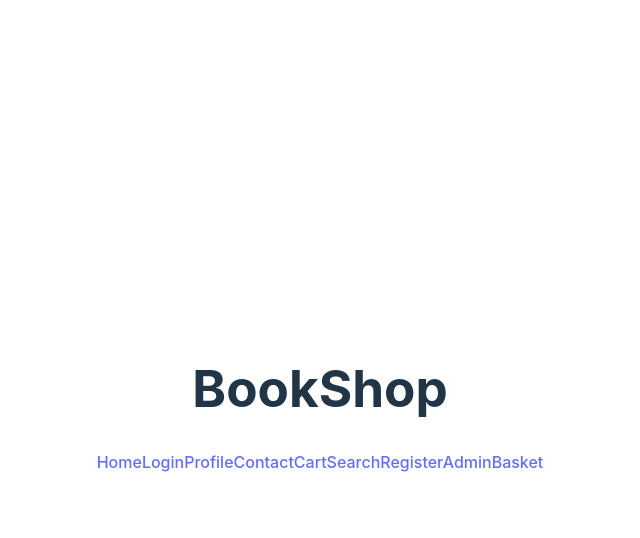
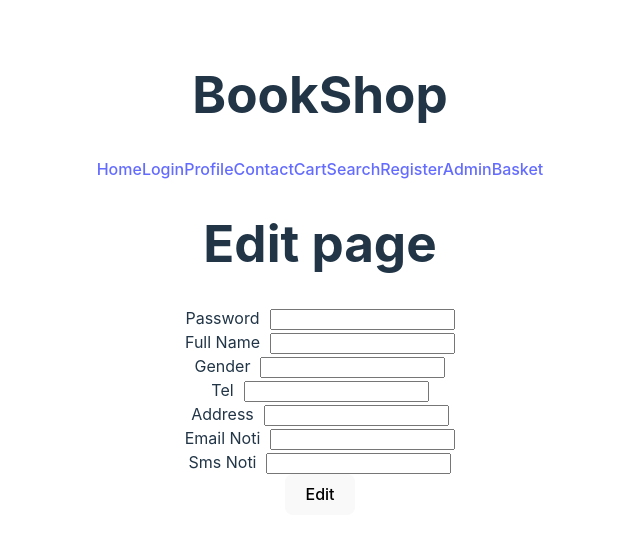
Before and after one commit to Misterpetchz/Object_Oriented_Project, a React (Vite) app in the folder front/: page /editprofile in a window 1280 px wide. Shown: the top 538 px of the page, without its empty margins (320-960 px from the left). Built offline with nearby package versions, Linux system fonts and the light colour scheme.

Commit message:
feat: editprofile

```diff
--- a/front/src/App.jsx
+++ b/front/src/App.jsx
@@ -12,6 +12,7 @@ import Basket from './pages/Basket';
 import { RequireToken } from './auth'
 import axios from 'axios';
 import Book from './pages/Book';
+import EditProfile from './pages/EditProfile';
 
 axios.interceptors.request.use(
   config => {
@@ -50,7 +51,8 @@ function App() {
         <Route path='/register' element={<Register/>}/>
         <Route path='/admin' element={<Admin/>}/>
         <Route path='/books/:bookname' element = {<Book/>}/>
-        <Route path='basket' element = {<Basket/>}/>
+        <Route path='/basket' element = {<Basket/>}/>
+        <Route path='/editprofile' element = {<EditProfile/>}/>
       </Routes>
     </BrowserRouter>
   )
--- a/front/src/pages/EditProfile.jsx
+++ b/front/src/pages/EditProfile.jsx
@@ -4,7 +4,6 @@ import { useState } from "react";
 
 export default function EditProfile() {
   const navigate = useNavigate();
-  const [username, setUsername] = useState("");
   const [password, setPassword] = useState("");
   const [full_name, setFullname] = useState("");
   const [gender, setGender] = useState("");
@@ -14,25 +13,24 @@ export default function EditProfile() {
   const [sms_noti, setSmsNoti] = useState("");
 
   const editprofile = () => {
-    if ((username == "") ||
-    (password == "") ||
-    (full_name == "") ||
-    (gender == "") ||
-    (tel == "") ||
-    (address == "") ||
-    (email_noti == "") ||
+    if ((password == "") &&
+    (full_name == "") &&
+    (gender == "") &&
+    (tel == "") &&
+    (address == "") &&
+    (email_noti == "") &&
     (sms_noti == "")){
       return;
     } else {
       axios
         .put("http://localhost:8000/users/edit", {
-            email : username , password : password, full_name : full_name,
+           password : password, full_name : full_name,
             gender : gender, tel : tel, address : address,
             email_noti : email_noti, sms_noti : sms_noti
         })
-        .then(function (response) {
+        .then((response) => {
           if (response.data.status == "Success") {
-            navigate("/login");
+            navigate("/profile");
           }
         })
         .catch(function (error) {
@@ -43,16 +41,9 @@ export default function EditProfile() {
 
   return (
     <div style={{ minHeight: 800, marginTop: 30 }}>
-      <h1>Register page</h1>
+      <h1>Edit page</h1>
           <div>
             <form>
-                <div>
-              <label style={{ marginRight: 10 }}>Username</label>
-              <input
-                type="text"
-                onChange={(e) => setUsername(e.target.value)}
-              />
-              </div>
               <div>
               <label style={{ marginRight: 10 }}>Password</label>
               <input
@@ -103,8 +94,8 @@ export default function EditProfile() {
               />
                 </div>
 
-              <button type="button" onClick={register}>
-                Register
+              <button type="button" onClick={editprofile}>
+                Edit
               </button>
             </form>
           </div>
```
Also changed, not shown: 2 other files (tests, documents, lock files or other folders).
